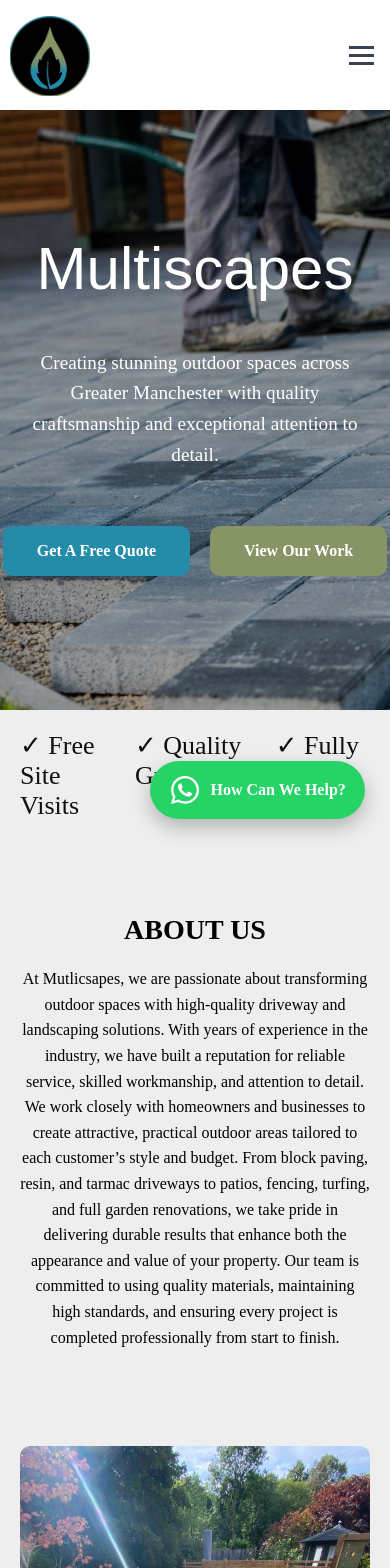
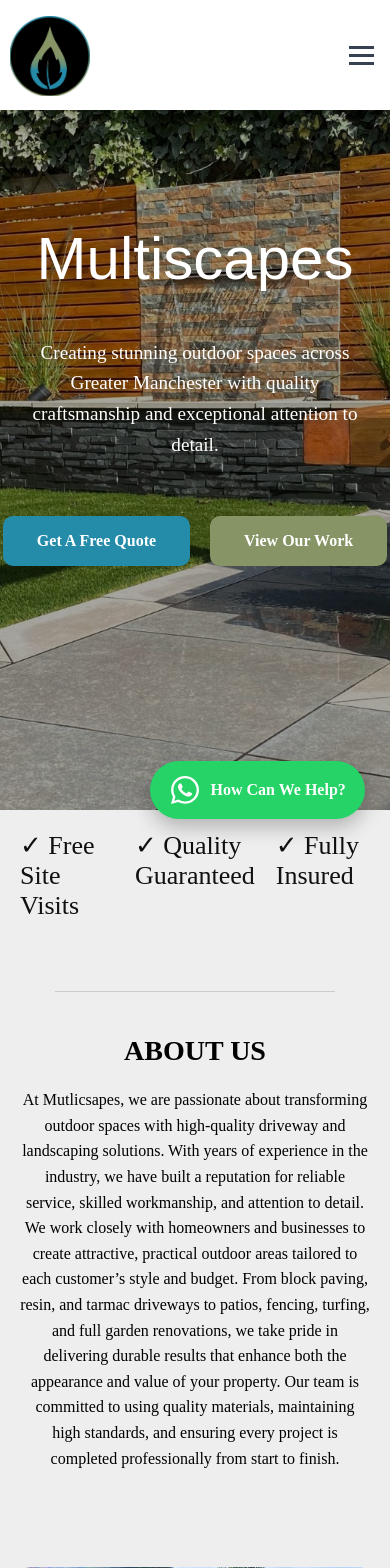
Before and after one commit to Gibson779/Multiscapes, a React (Vite) app: page / in a window 390 px wide. Shown: the top 1568 px of the page. Built offline with nearby package versions, Linux system fonts and the light colour scheme.

Commit message:
NewCommit

```diff
--- a/src/App.css
+++ b/src/App.css
@@ -122,11 +122,20 @@
 /* ==========================
    Hero
 ========================== */
-.hero_title{
+.hero__title{
   font-size: 100px;
   margin: 20px;
   font-family: 'Poppins', sans-serif;
   font-weight: 500;
+}
+
+.hero_line{
+  border: none;
+  border-top: 1px solid #ccc;
+  width: 80%;
+  margin: 20px auto;
+
+
 }
 
 
@@ -135,12 +144,10 @@
   position: absolute;
   inset: 0;
   z-index: 10;
-
   display: flex;
   flex-direction: column;
   justify-content: center;
   align-items: center;
-
   text-align: center;
   color: white;
 
@@ -149,18 +156,31 @@
 .hero {
 
   position: relative;
-  height: 600px;
+  height: 700px;
   overflow: hidden;
   z-index: 1;
   width: 100%;
 }
 
 .hero img{
+   width: 100%;
+  height: 100%;
+  object-fit: cover;
+}
 
+@media (max-width: 600px) {
+  .hero__image {
+    object-position: center center;
+  }
+}
 
+.hero__line{
+  border: none;
+  border-top: 1px solid #ccc;
+  width: 80%;
+  margin: 20px auto;
 
 }
-
 
 .hero__overlay {
   position: absolute;
@@ -369,7 +389,7 @@
 ========================== */
 
 .about {
-  padding: 50px 20px;
+  padding: 30px 20px;
   background: rgba(99, 90, 90, 0.1);
 
 }
@@ -811,7 +831,7 @@
     max-height: 75%;
   }
 
-  .hero_title{
+  .hero__title{
     font-size: 60px;
   }
 
--- a/src/component/Hero.jsx
+++ b/src/component/Hero.jsx
@@ -8,17 +8,15 @@
     <section className="hero">
 
 
-    <img src="../images/stock.jpg" alt="HeroImage" className="hero__slider" />
+    <img src="../images/home.jpg" alt="HeroImage" className="hero__image" />
 
     <div className="hero__overlay"></div>
 
     <div className="hero__content">
 
-  <span className="hero__tag">
 
-  </span>
 
-  <h1 className="hero_title">
+  <h1 className="hero__title">
     Multiscapes
 
   </h1>
--- a/src/route/Home.jsx
+++ b/src/route/Home.jsx
@@ -13,13 +13,17 @@
        <span>✓ Free Site Visits</span>
        <span>✓ Quality Guaranteed</span>
        <span>✓ Fully Insured</span>
+
      </div>
 
 
        </section>
 
 
+
        <section className="about">
+        <hr className="hero__line" />
+
        <div className="about__container">
 
         <div className="about__text">
```
Also changed, not shown: 1 other file (tests, documents, lock files or other folders).
